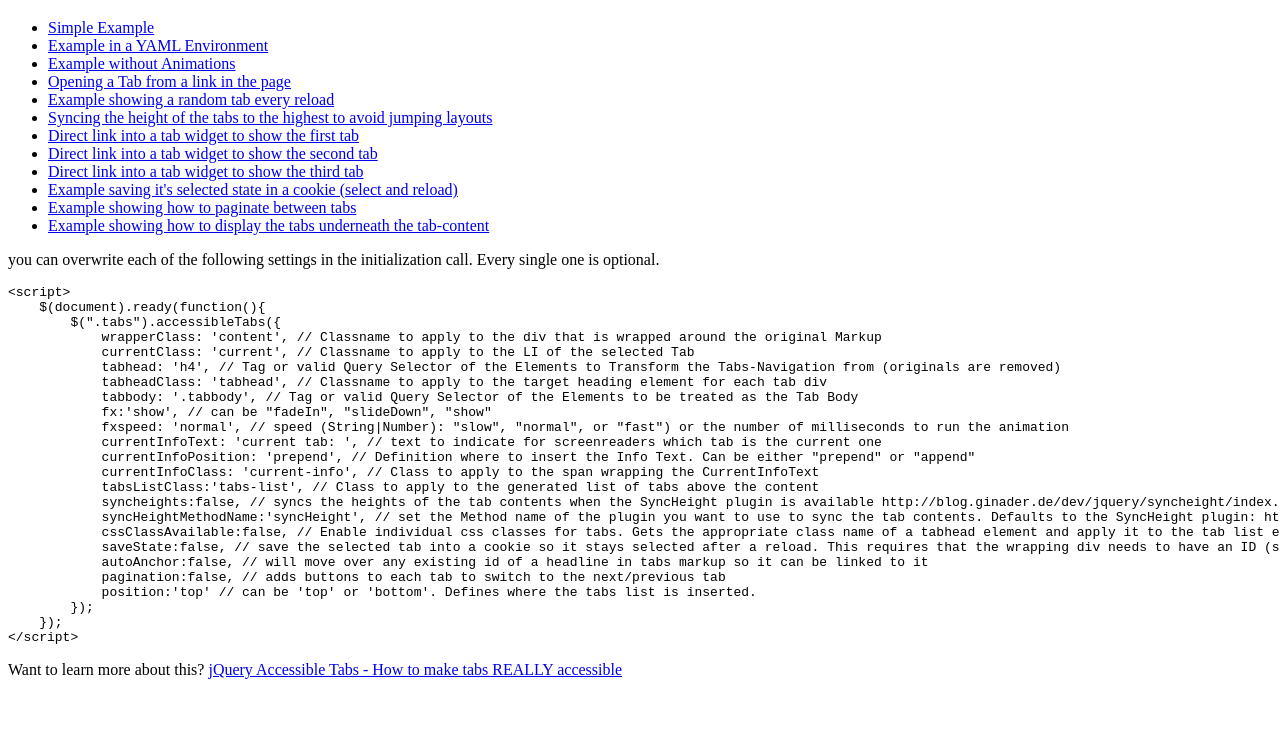
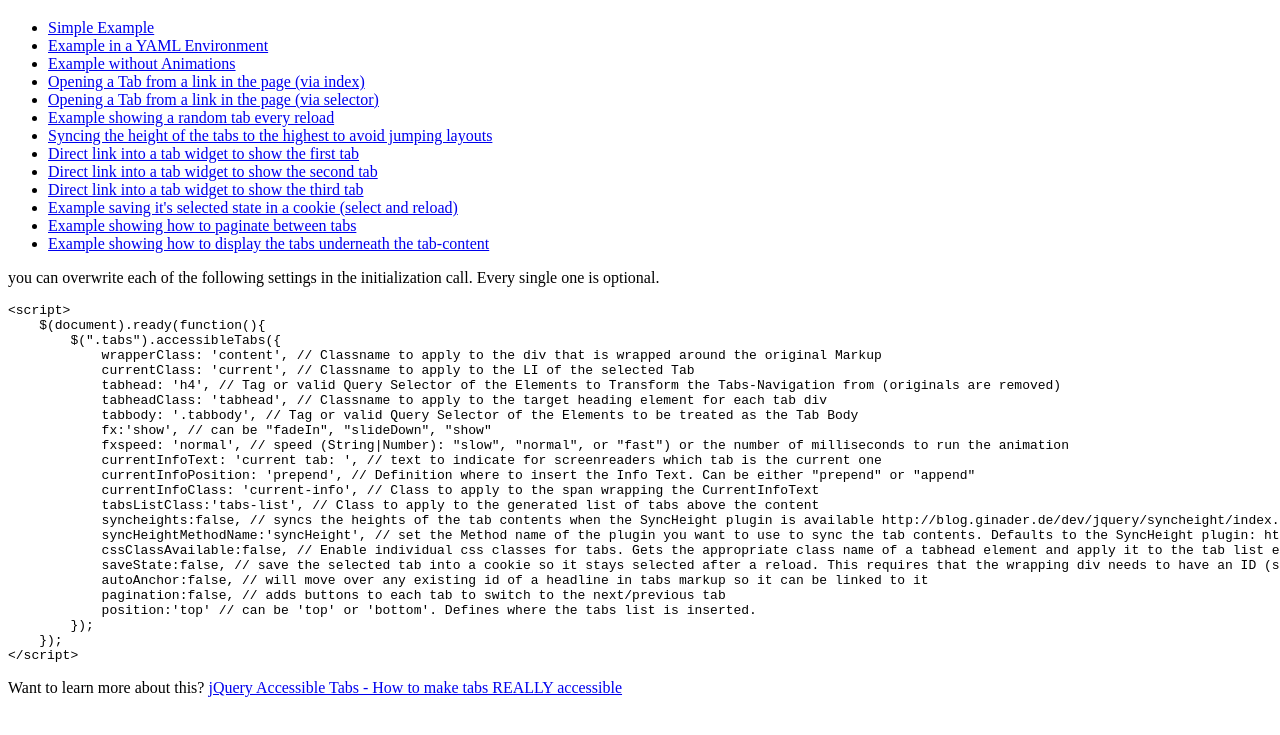
Before and after one commit to ginader/Accessible-Tabs, a plain HTML site: page index.html in a window 1280 px wide. Shown: the part 61-796 px from the top of the page. Drawn offline with Linux system fonts and the light colour scheme.

Commit message:
linking the new demo from the demo index

```diff
--- a/index.html
+++ b/index.html
@@ -13,7 +13,8 @@
     <li><a href="simple.html">Simple Example</a></li>
     <li><a href="yaml.html">Example in a YAML Environment</a></li>
     <li><a href="no-animation.html">Example without Animations</a></li>
-    <li><a href="open-tab-from-link.html">Opening a Tab from a link in the page</a></li>
+    <li><a href="open-tab-from-link.html">Opening a Tab from a link in the page (via index)</a></li>
+    <li><a href="open-tab-from-link-2.html">Opening a Tab from a link in the page (via selector)</a></li>
     <li><a href="randomtab.html">Example showing a random tab every reload</a></li>
     <li><a href="synchedheights.html">Syncing the height of the tabs to the highest to avoid jumping layouts</a></li>
     <li><a href="simple-linked-tab.html#tab1">Direct link into a tab widget to show the first tab</a></li>
```
